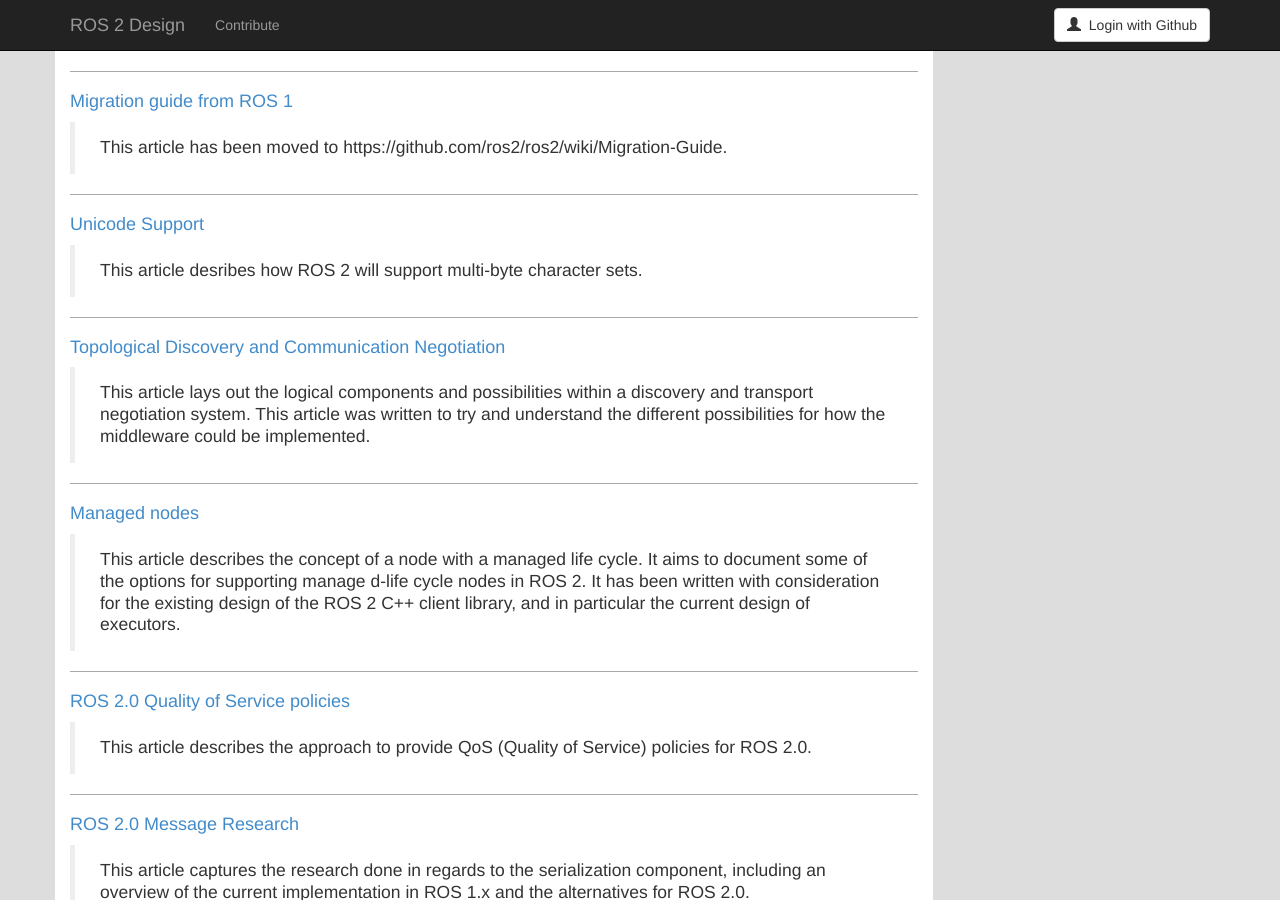
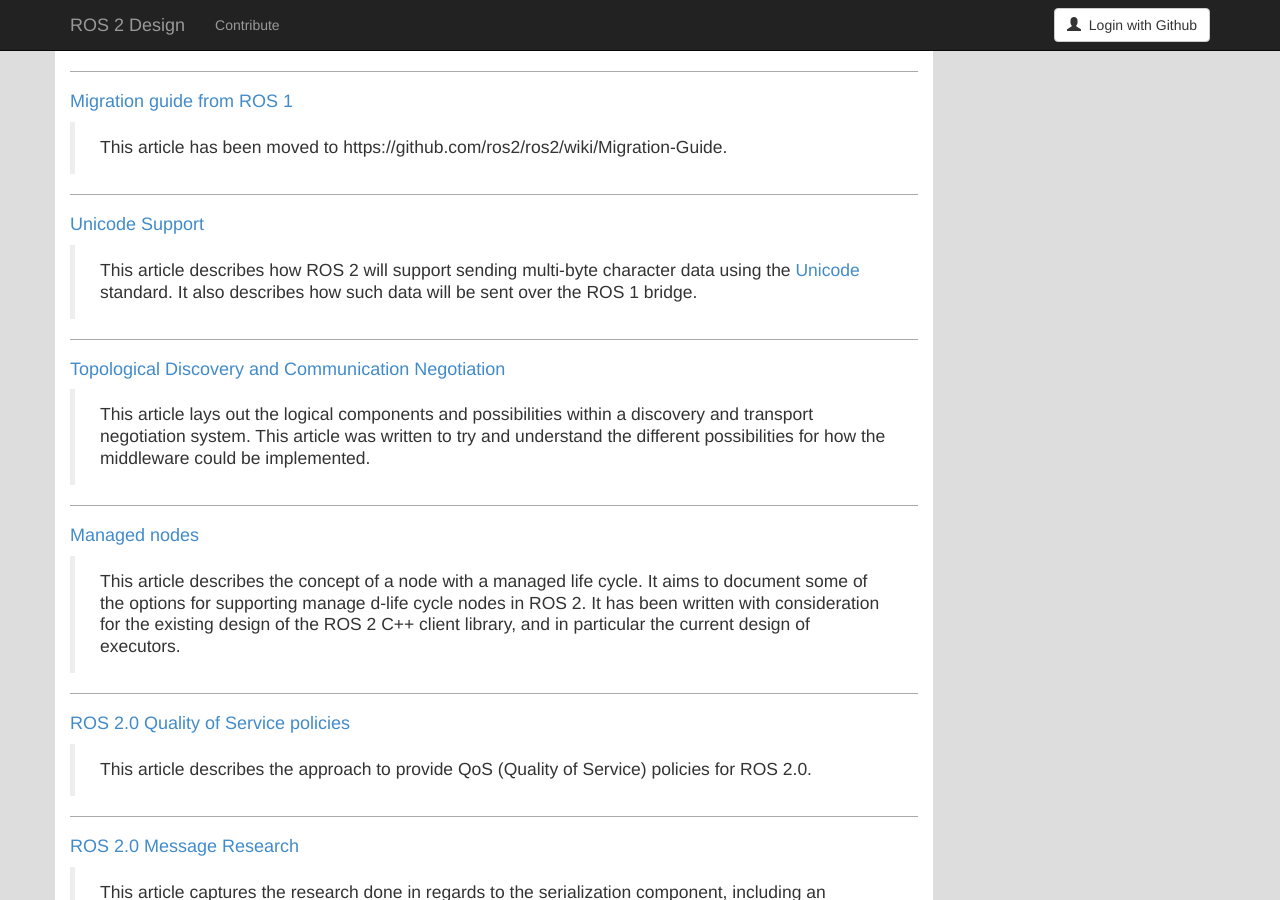
Before and after one commit to ros2/design, a Jekyll site: the page built from index.md, in a window 1280 px wide and 900 px high, scrolled down 2967 px. Built offline with Jekyll 4.4.1, drawn with Linux system fonts in a browser that asks for light colours; nearby versions of some CDN libraries.

Commit message:
Move sentences to abstract

```diff
--- a/articles/WideStrings.md
+++ b/articles/WideStrings.md
@@ -2,7 +2,8 @@
 layout: default
 title: Unicode Support
 abstract:
-  This article desribes how ROS 2 will support multi-byte character sets.
+  This article describes how ROS 2 will support sending multi-byte character data using the [Unicode](https://en.wikipedia.org/wiki/Unicode) standard.
+  It also describes how such data will be sent over the ROS 1 bridge.
 author: '[Chris Lalancette](https://github.com/clalancette)'
 published: true
 ---
```
Also changed, not shown: other parts of articles/WideStrings.md (+0 -2 lines).
